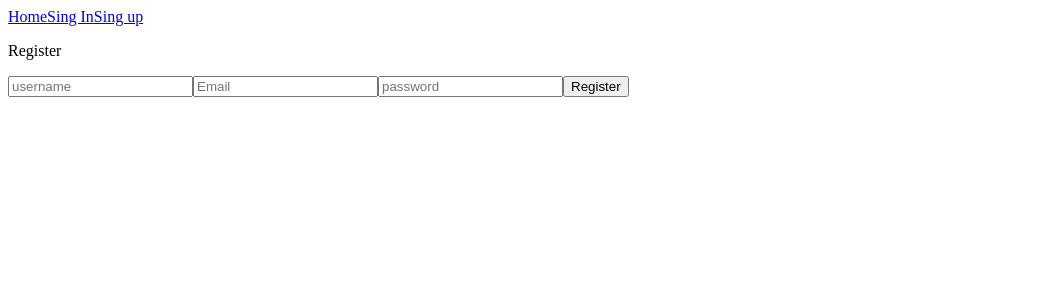
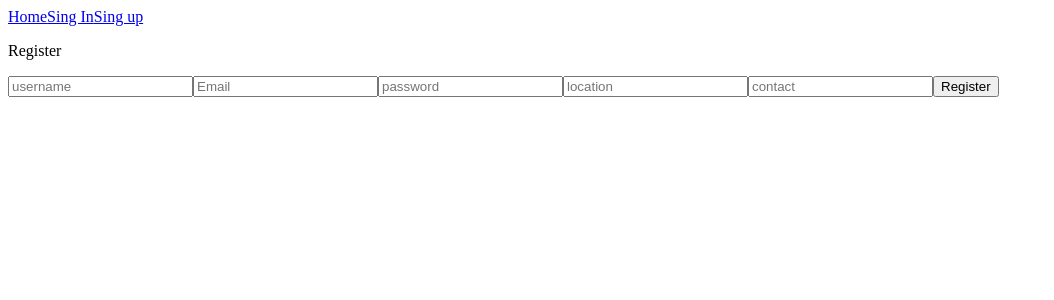
Before and after one commit to EzequielMenendez/RestoMenu, a React (Vite) app in the folder client/: page /register in a window 1280 px wide. Shown: the top 300 px of the page, without its empty margins (0-1054 px from the left). Built offline with nearby package versions, Linux system fonts and the light colour scheme.

Commit message:
add form contact and location

```diff
--- a/client/src/views/Register/Register.jsx
+++ b/client/src/views/Register/Register.jsx
@@ -12,8 +12,10 @@ const Register = ()=>{
         <div>
             <p>Register</p>
             <form onSubmit={handleSubmit(onSubmit)}>
+
                 <input type='text' {...register('username', {required: 'true'})} placeholder='username'/>
                 {errors.username && <p>Name is required</p>}
+
                 <input
                     type="email"
                     id="email"
@@ -35,11 +37,28 @@ const Register = ()=>{
                     : null}
                     </p>
                 ) : null}
+
                 <input type="password" {...register('password', {required: 'true', minLength: 6})} placeholder='password'/>
                 {errors.password?.type === 'required' ? (
                     <p>password is required</p>
                 ) : errors.password?.type === 'minLength' ? (
                     <p>Password must be at least 6 characters</p>
+                ) : null}
+
+                <input type='text' {...register('location', {required: 'true', maxLength: 20})} placeholder='location'/>
+                {errors.location?.type === 'required' ? (
+                    <p>location is required</p>
+                ) : errors.location?.type === 'maxLength' ? (
+                    <p>location cannot be more than 20 characters</p>
+                ) : null}
+
+                <input type="number" {...register('contact', {required: true, minLength: 9, maxLength: 15})} placeholder='contact'/>
+                {errors.contact?.type === 'required' ? (
+                    <p>contact is required</p>
+                ) : errors.contact?.type === 'maxLength' ? (
+                    <p>contact cannot be more than 20 characters</p>
+                ) : errors.contact?.type === 'minLength' ? (
+                    <p>contact must be at least 9 characters</p>
                 ) : null}
                 <button type='submit'>Register</button>
             </form>
```
